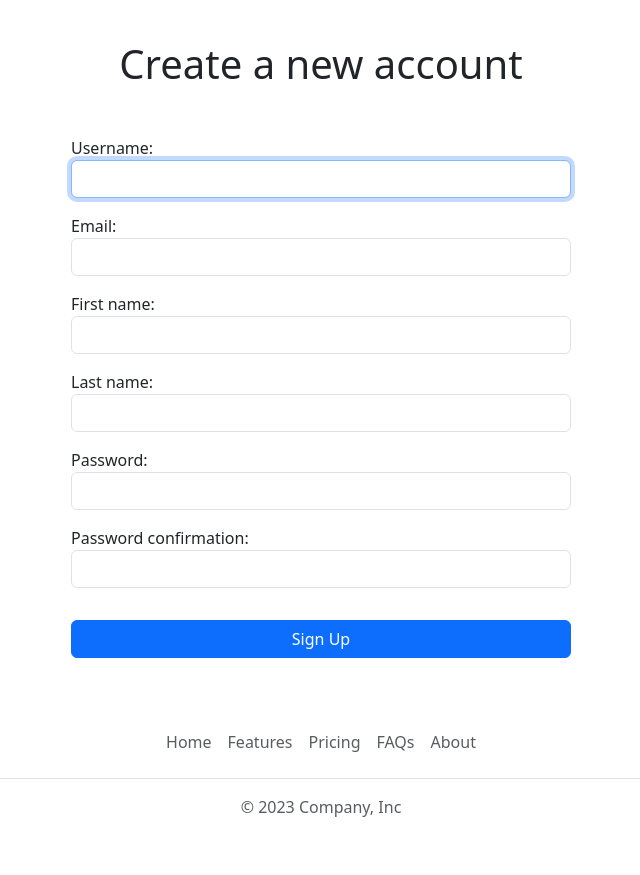
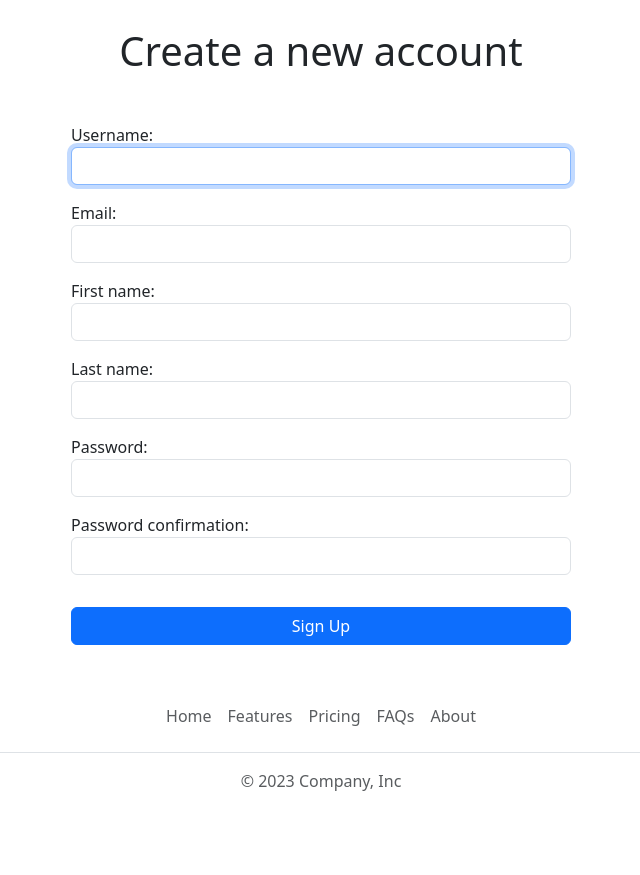
Before and after one commit to Schleidens/django-E-learning, a Django app: page /signup in a window 1280 px wide. Shown: the part 56-931 px from the top of the page, without its empty margins (319-959 px from the left). After the commit the page ends 905 px from the top, so only its background shows below. Run offline with Django 4.2, Linux system fonts and the light colour scheme; some libraries are stand-ins or nearby versions.

Commit message:
add height and change head title

```diff
--- a/authentication/templates/signup.html
+++ b/authentication/templates/signup.html
@@ -1,9 +1,9 @@
 {% extends "base.html" %}
 
-{% block title %}SignIn{% endblock %}
+{% block title %}SignUp{% endblock %}
 
 {% block content%}
-<div class="d-flex flex-column justify-content-center align-items-center py-4" style="width: 100%;">
+<div class="d-flex flex-column justify-content-center align-items-center py-4" style="width: 100%; height: 80vh;">
     <h1 class="mb-5">Create a new account</h1>
     <div style="max-width: 500px; width: 100%">
         <form method="post">
```
